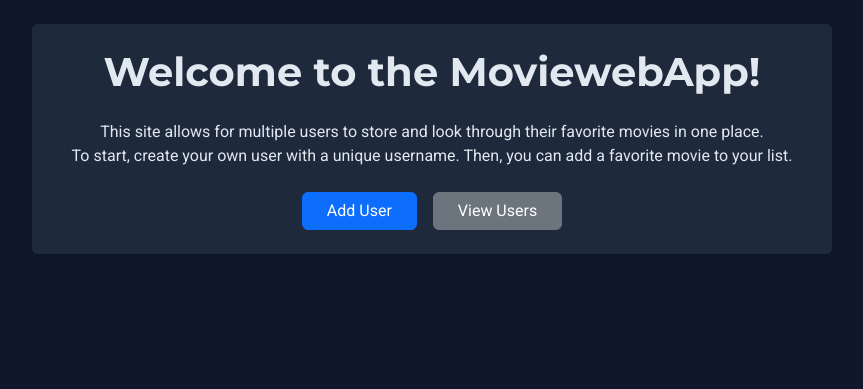
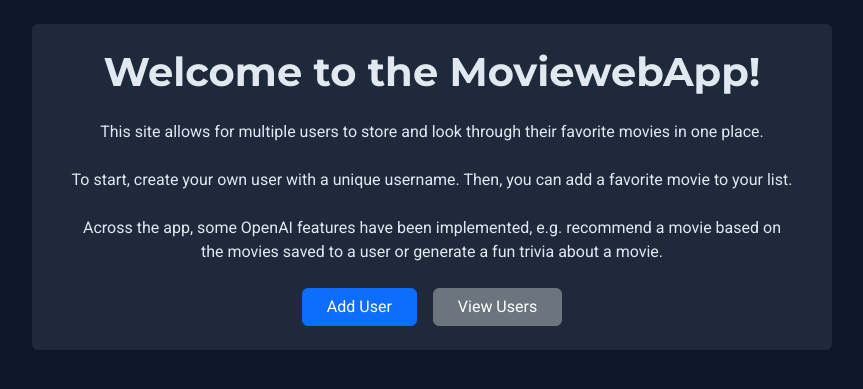
Before and after one commit to Tombunzel/moviwebApp, a Flask app: template templates/home.html in a window 1280 px wide. Shown: the top 389 px of the page, without its empty margins (208-1071 px from the left). Run offline with Flask 3, Linux system fonts and the light colour scheme; the template is opened without the code that fills it, so the values that code supplies are empty; some libraries are stand-ins or nearby versions.

Commit message:
update home app intro text

```diff
--- a/templates/home.html
+++ b/templates/home.html
@@ -64,8 +64,10 @@
     <div class="card shadow-sm p-4 mx-auto text-center" style="max-width: 800px;">
         <h1 class="mb-4">Welcome to the MoviewebApp!</h1>
         <p class="lead fs-6 mb-4">
-            This site allows for multiple users to store and look through their favorite movies in one place.<br>
-            To start, create your own user with a unique username. Then, you can add a favorite movie to your list.
+            This site allows for multiple users to store and look through their favorite movies in one place.<br><br>
+            To start, create your own user with a unique username. Then, you can add a favorite movie to your list.<br><br>
+            Across the app, some OpenAI features have been implemented, e.g. recommend a movie based on<br>
+            the movies saved to a user or generate a fun trivia about a movie.
         </p>
         <div class="d-flex gap-3 justify-content-center">
             <a href="/add_user" class="btn btn-primary px-4">Add User</a>
```
